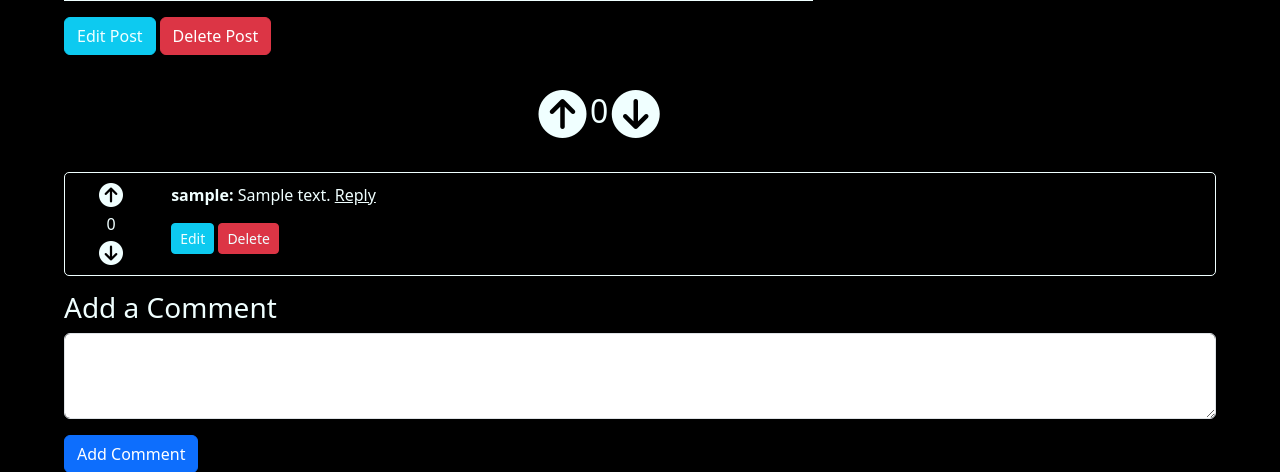
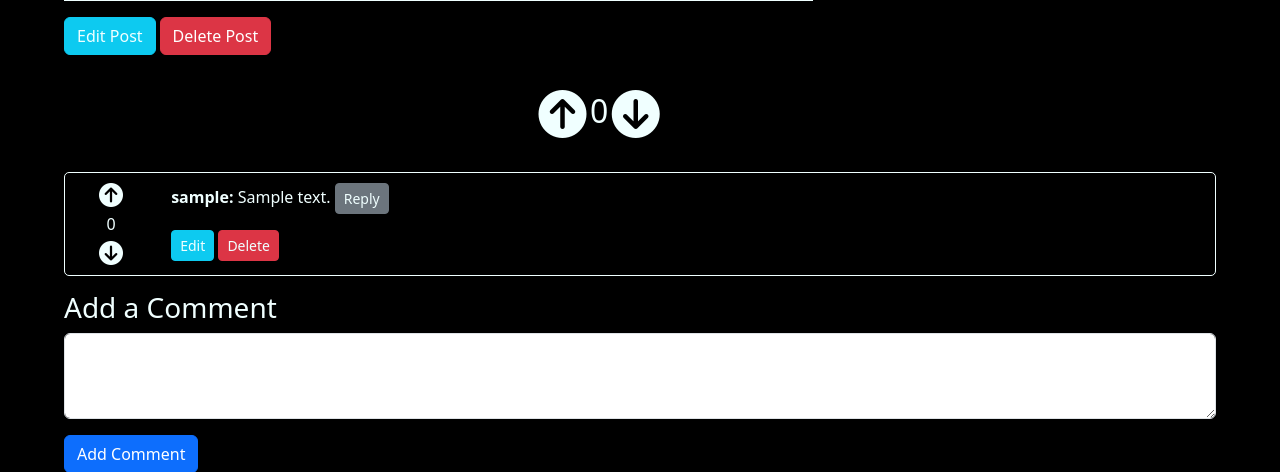
Before and after one commit to moakley-45/Tidder-HKTN2, a Django app: a page that uses content/templates/content/post_detail.html in a window 1280 px wide. Shown: the part 552-1024 px from the top of the page. Run offline with Django 4.2, Linux system fonts and the light colour scheme; a user stored in the database is signed in; tables that the repository leaves empty hold one stand-in row (values such as "Sample post"); some libraries are stand-ins or nearby versions.

Commit message:
fix for hidden reply buttons

```diff
--- a/content/templates/content/post_detail.html
+++ b/content/templates/content/post_detail.html
@@ -85,7 +85,7 @@
             <p class="comments-content-body">
                 <strong>{{ comment.author }}:</strong> {{ comment.comment_content }}
                 {% if user.is_authenticated %}
-                <a href="#" onclick="replyToComment(event, '{{ comment.id }}')">Reply</a>
+                <a class="btn btn-secondary btn-sm" href="#" onclick="replyToComment(event, '{{ comment.id }}')">Reply</a>
                 {% endif %}
             </p>
             {% if user.is_authenticated and user == comment.author %}
```
